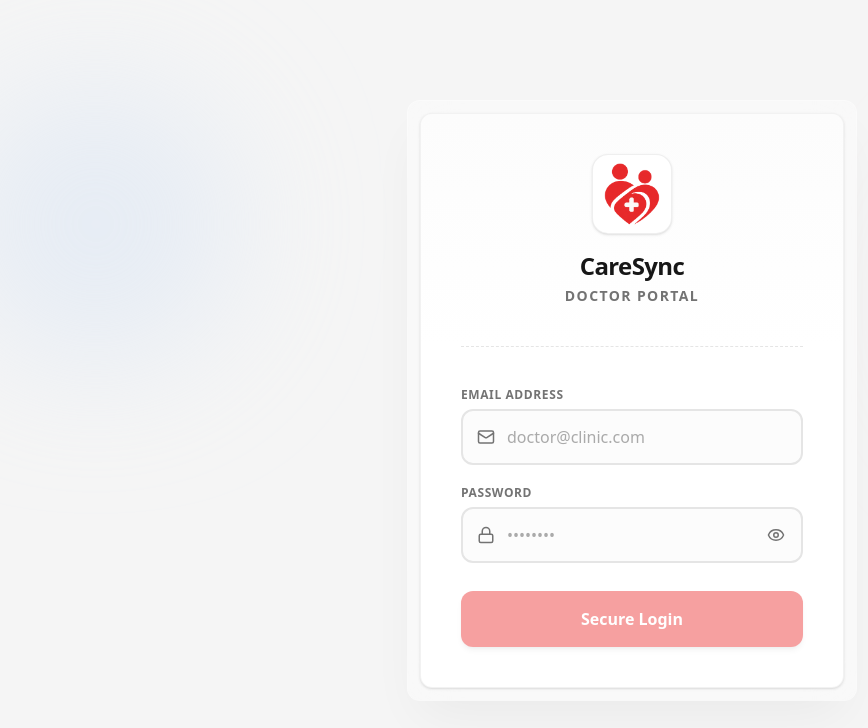
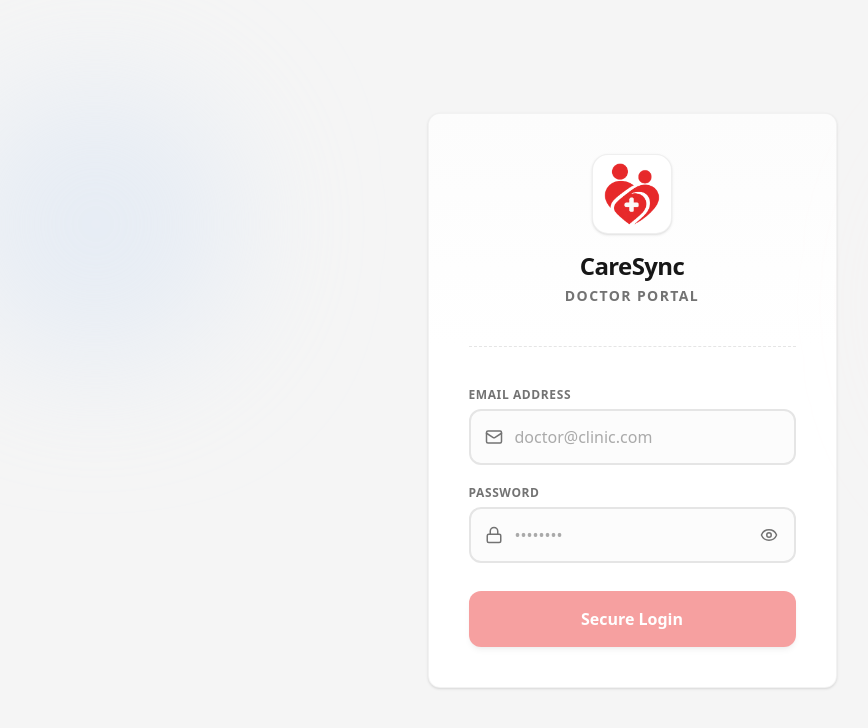
Before and after one commit to digitallabs85/CareSync-Doctor-Frontend, a Next.js app: page /login in a window 1280 px wide. Shown: the top 728 px of the page, without its empty margins (8-876 px from the left). Built offline with nearby package versions, Linux system fonts and the light colour scheme; no server answers.

Commit message:
changed Active call page UI

```diff
--- a/src/app/login/page.tsx
+++ b/src/app/login/page.tsx
@@ -62,7 +62,7 @@ export default function LoginPage() {
             </div>
 
             {/* ================= The "Shell" (Card Alternative) ================= */}
-            <div className="relative z-10 w-full max-w-md rounded-xl bg-white/40 p-2 shadow-2xl shadow-black/5 ring-1 ring-white/60 backdrop-blur-xl sm:p-3">
+            <div>
 
                 {/* Inner Crisp Container */}
                 <div className="w-full overflow-hidden rounded-xl bg-white shadow-sm border border-skeuo-surface/50">
```
